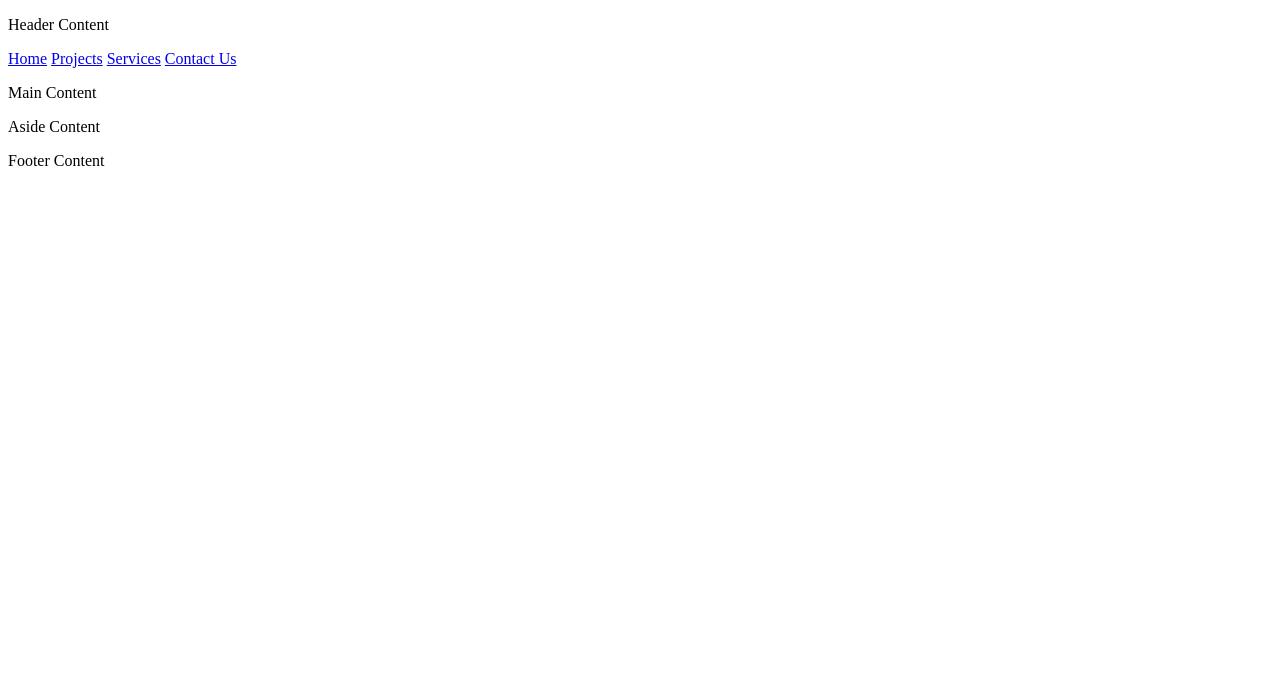
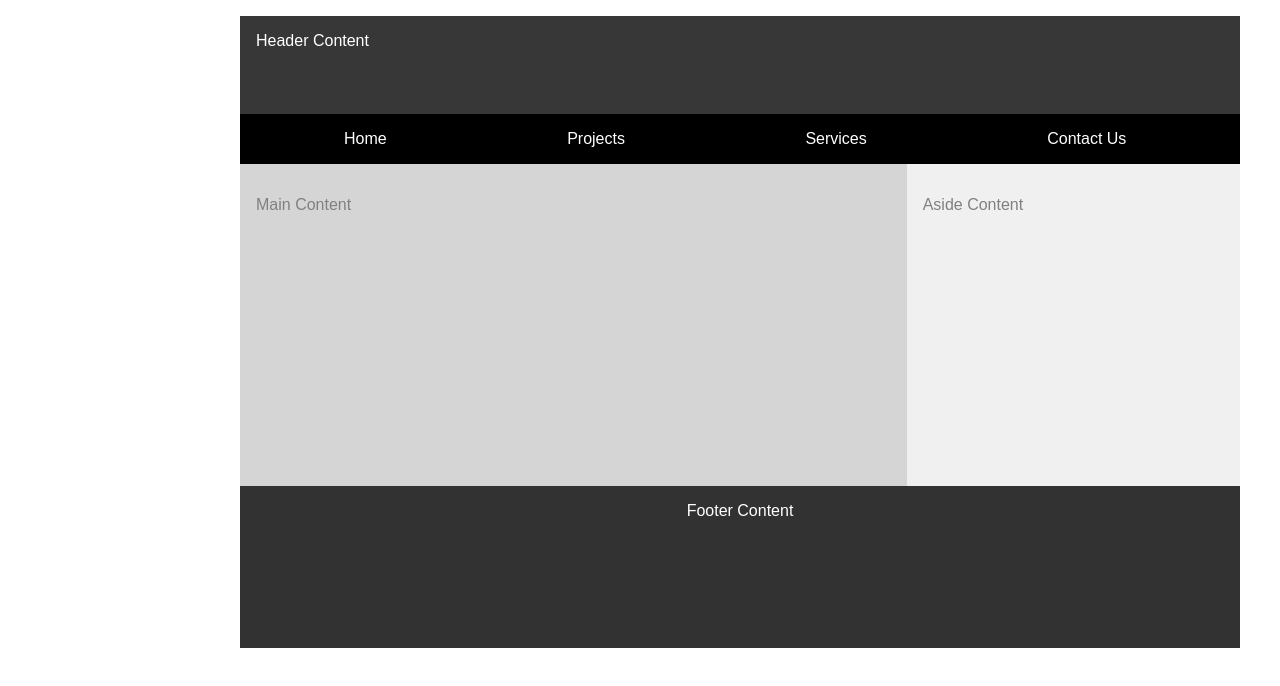
Before and after one commit to HiddenSheave/wdd131, a plain HTML site: page week01/basic-layout.html in a window 1280 px wide. Drawn offline with Linux system fonts and the light colour scheme; the site is published under a folder, as on GitHub Pages, so addresses that start at the root find nothing.

Commit message:
styles folder

```diff
--- a/week01/basic-layout.html
+++ b/week01/basic-layout.html
@@ -4,7 +4,7 @@
     <meta charset="UTF-8">
     <meta name="viewport" content="width=device-width, initial-scale=1.0">
     <title>Bryce Petrovay WDD 131</title>
-    <link rel="stylesheet" href="/styles/layout.css">
+    <link rel="stylesheet" href="styles/layout.css">
 </head>
 <body>
     <header>
```
Also changed, not shown: week01/styles/layout.css (renamed from styles/layout.css).
